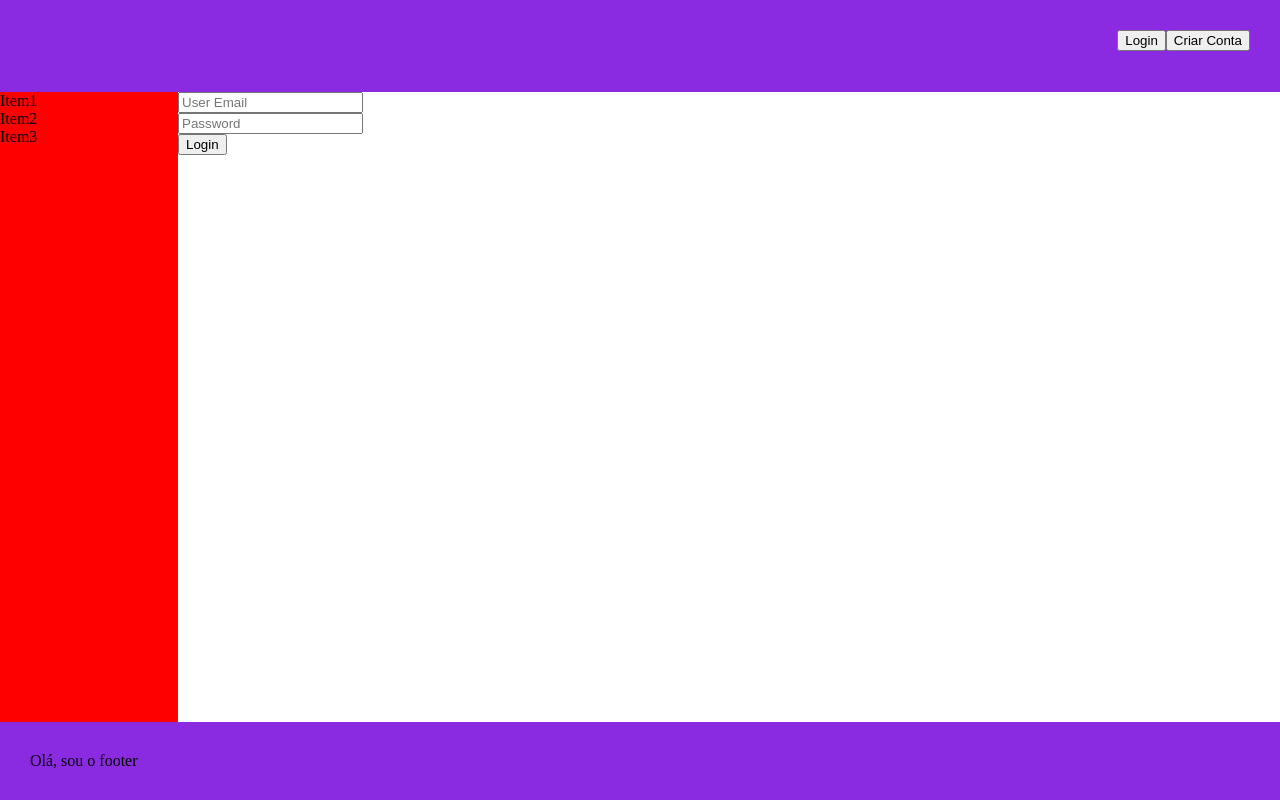
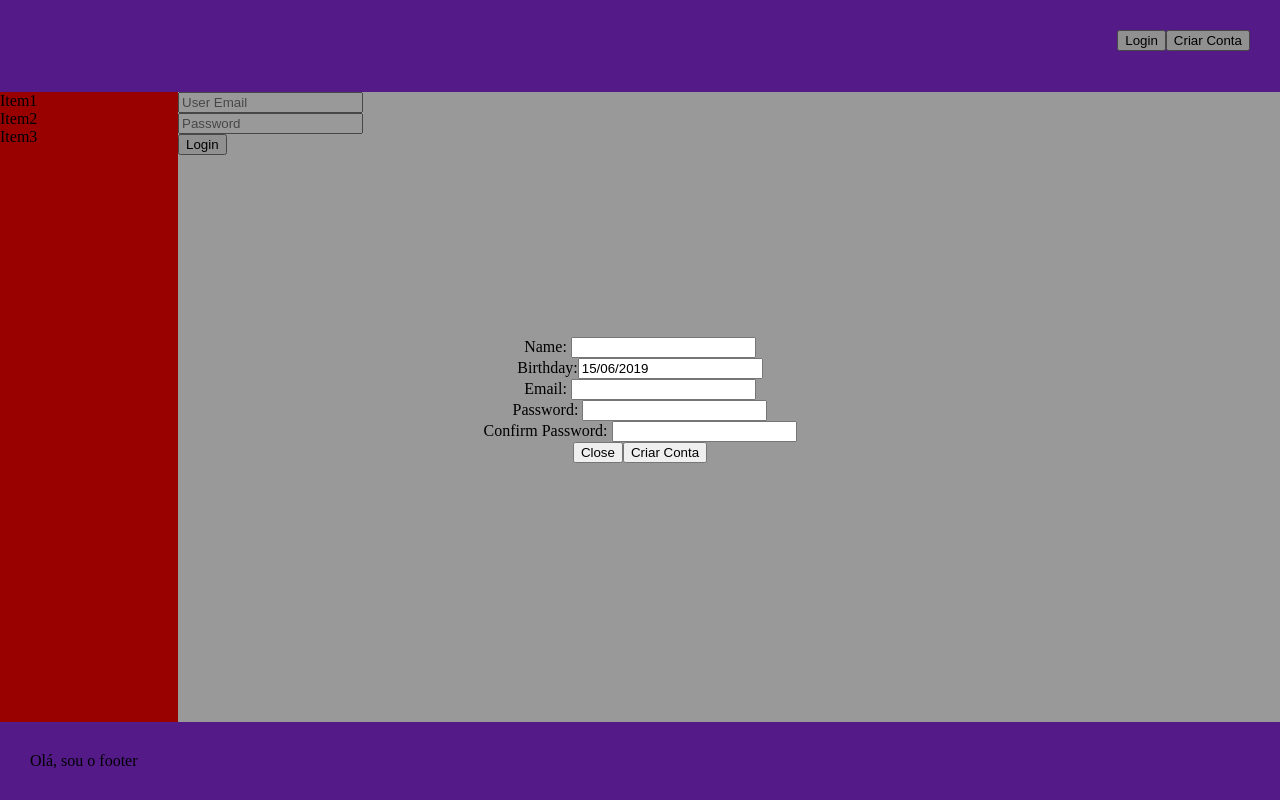
Before and after one commit to jlambert97/ContextKanban, a React (Create React App) app: page / in a window 1280 px wide. Both pictures are taken after a click on the button "Criar Conta". Built offline with nearby package versions, Linux system fonts and the light colour scheme.

Commit message:
Modal Working

```diff
--- a/package.json
+++ b/package.json
@@ -13,6 +13,7 @@
     "@types/redux": "^3.6.0",
     "@types/styled-components": "^4.1.16",
     "react": "^16.8.6",
+    "react-datepicker": "^2.7.0",
     "react-dom": "^16.8.6",
     "react-redux": "^7.1.0",
     "react-router": "^5.0.1",
@@ -43,5 +44,8 @@
       "last 1 firefox version",
       "last 1 safari version"
     ]
+  },
+  "devDependencies": {
+    "@types/react-datepicker": "^2.3.0"
   }
 }
--- a/src/App/App.tsx
+++ b/src/App/App.tsx
@@ -5,9 +5,15 @@ import Dashboard from '../Dashboard/Dashboard'
 import Header from '../Header/Header'
 import Footer from '../Footer/Footer'
 import SideMenu from '../SideMenu/SideMenu'
+import CriarContaModal from '../Modais/CriarConta/CriarContaModal'
 import * as MainStyleSheet from './AppStyle'
+import { IAppState } from '../App/CombineReducers';
+import { connect } from 'react-redux';
 
-class App extends Component {
+interface StateProps {
+  state: IAppState
+}
+class App extends Component<StateProps> {
   render() {
     return (
       <div>
@@ -20,11 +26,21 @@ class App extends Component {
               <Route path="/dashboard" component={Dashboard} />
             </Switch>
           </Router>
+          {this.props.state.header.modalCriarConta &&
+            <MainStyleSheet.BackgroundModal>
+              <CriarContaModal />
+            </MainStyleSheet.BackgroundModal>
+          }
         </MainStyleSheet.MainStyle>
         <Footer />
       </div>
     )
   };
 }
+const mapStateToProps = (states: IAppState): StateProps => {
+  return {
+    state: states
+  }
+}
 
-export default App
+export default connect<StateProps, any, any, IAppState>(mapStateToProps)(App)
--- a/src/App/AppStyle.js
+++ b/src/App/AppStyle.js
@@ -4,3 +4,15 @@ export const MainStyle = styled.div`
 position: absolute;
 left:178px; top:92px; right:0; bottom:0;
 `
+
+export const BackgroundModal = styled.div`
+    position: fixed; /* Stay in place */
+    z-index: 1; /* Sit on top */
+    left: 0;
+    top: 0;
+    width: 100%; /* Full width */
+    height: 100%; /* Full height */
+    overflow: auto; /* Enable scroll if needed */
+    background-color: rgb(0,0,0); /* Fallback color */
+    background-color: rgba(0,0,0,0.4); /* Black w/ opacity */
+`
--- a/src/App/CombineReducers.ts
+++ b/src/App/CombineReducers.ts
@@ -3,13 +3,17 @@ import { loginReducer } from '../Login/redux/reducer'
 import { LoginState } from '../Login/redux/types';
 import { HeaderState } from '../Header/redux/types'
 import { headerReducer } from '../Header/redux/reducer'
+import { CriarContaState } from '../Modais/CriarConta/redux/types'
+import { criarContaReducer } from '../Modais/CriarConta/redux/reducer'
 
 export interface IAppState {
     login: LoginState
     header: HeaderState
+    criarContaModal: CriarContaState
 }
 
 export const AppState = combineReducers({
     login: loginReducer,
-    header: headerReducer
+    header: headerReducer,
+    criarContaModal: criarContaReducer
 })
--- a/src/Login/redux/actions.ts
+++ b/src/Login/redux/actions.ts
@@ -1,7 +1,6 @@
 import { EMAIL_CHANGE, PASSWORD_CHANGE, AUTH_CHANGE, LoginActionTypes} from './types'
 
 export function emailChange(newValue: string): LoginActionTypes {
-    console.log('pingou aqui na action')
     return {
         type: EMAIL_CHANGE,
         emailValue: newValue
--- a/src/Login/redux/reducer.ts
+++ b/src/Login/redux/reducer.ts
@@ -7,11 +7,6 @@ import {
 } from './types'
 
 const initialState: LoginState = {
-    // loginState: {
-    //     email: '',
-    //     password: '',
-    //     authenticated: false
-    // }
     email: '',
     password: '',
     authenticated: false
--- /dev/null
+++ b/src/Modais/CriarConta/CriarConta.css
@@ -0,0 +1,8 @@
+.modal {
+    width: 100vw;
+    height: 100vh;
+    display: flex;
+    flex-direction: column;
+    justify-content: center;
+    align-items: center
+}
--- /dev/null
+++ b/src/Modais/CriarConta/CriarContaModal.tsx
@@ -0,0 +1,90 @@
+import React, { Component, ChangeEvent } from 'react';
+import { emailChange, passwordChange, confirmPasswordChange, nameChange, birthChange } from './redux/actions'
+import { showModalLogin, showModalCriarConta } from '../../Header/redux/actions'
+import { CriarContaState } from './redux/types'
+import { connect } from 'react-redux';
+import { ThunkDispatch } from 'redux-thunk'
+import { IAppState } from '../../App/CombineReducers';
+import DatePicker from 'react-datepicker'
+import 'react-datepicker/dist/react-datepicker.css';
+import './CriarConta.css'
+
+interface State {
+  emailChange: typeof emailChange
+  passwordChange: typeof passwordChange
+  confirmPasswordChange: typeof confirmPasswordChange
+  nameChange: typeof nameChange
+  birthChange: typeof birthChange
+  showModalLogin: typeof showModalLogin
+  showModalCriarConta: typeof showModalCriarConta
+
+  criarContaState: CriarContaState
+}
+interface StateProps {
+  state: IAppState
+}
+interface DispatchProps {
+  emailChange: (newValue: ChangeEvent<HTMLInputElement>) => void;
+  passwordChange: (newValue: ChangeEvent<HTMLInputElement>) => void;
+  confirmPasswordChange: (newValue: ChangeEvent<HTMLInputElement>) => void;
+  nameChange: (newValue: ChangeEvent<HTMLInputElement>) => void;
+  birthChange: (newValue: Date) => void;
+  showModalLogin: (newValue: boolean) => void;
+  showModalCriarConta: (newValue: boolean) => void;
+}
+interface OwnProps {
+
+}
+type Props = StateProps & DispatchProps & OwnProps
+
+class CriarContaModal extends Component<Props, State> {
+  render() {
+    return (
+      <div className="modal" id="modal">
+        <div>
+          Name: <input onChange={this.props.nameChange}></input>
+        </div>
+        <div>
+          Birthday:
+            <DatePicker
+              dateFormat="dd/MM/yyyy"
+              onChange={this.props.birthChange}
+              selected={this.props.state.criarContaModal.birth}
+            />
+        </div>
+        <div>
+          Email: <input onChange={this.props.emailChange}></input>
+        </div>
+        <div>
+          Password: <input type="password" onChange={this.props.passwordChange}></input>
+        </div>
+        <div>
+          Confirm Password: <input type="password" onChange={this.props.confirmPasswordChange}></input>
+        </div>
+        <div>
+          <button onClick={() => this.props.showModalCriarConta(false)}>Close</button>
+          <button>Criar Conta</button>
+        </div>
+      </div>
+    )
+  };
+}
+
+const mapStateToProps = (states: IAppState, ownProps: OwnProps): StateProps => {
+  return {
+    state: states
+  }
+}
+const mapDispatchToProps = (dispatch: ThunkDispatch<{}, {}, any>, ownProps: OwnProps): DispatchProps => {
+  return {
+        emailChange: (e: ChangeEvent<HTMLInputElement>) => {dispatch(emailChange(e.target.value))},
+        passwordChange: (e: ChangeEvent<HTMLInputElement>) => {dispatch(passwordChange(e.target.value))},
+        confirmPasswordChange: (e: ChangeEvent<HTMLInputElement>) => {dispatch(confirmPasswordChange(e.target.value))},
+        nameChange: (e: ChangeEvent<HTMLInputElement>) => {dispatch(nameChange(e.target.value))},
+        birthChange: (e: Date) => {dispatch(birthChange(e))},
+        showModalLogin: (e: boolean) => {dispatch(showModalLogin(e))},
+        showModalCriarConta: (e: boolean) => {dispatch(showModalCriarConta(e))}
+    }
+  }
+
+  export default connect<StateProps, DispatchProps, OwnProps, IAppState>(mapStateToProps, mapDispatchToProps)(CriarContaModal)
--- /dev/null
+++ b/src/Modais/CriarConta/redux/actions.ts
@@ -0,0 +1,32 @@
+import { EMAIL_CHANGE, CONFIRM_PASSWORD_CHANGE, PASSWORD_CHANGE, NAME_CHANGE, BIRTH_CHANGE, CriarContaActionTypes} from './types'
+
+export function nameChange(newValue: string): CriarContaActionTypes {
+    return {
+        type: NAME_CHANGE,
+        nameValue: newValue
+    }
+}
+export function birthChange(newValue: Date): CriarContaActionTypes {
+    return {
+        type: BIRTH_CHANGE,
+        birthValue: newValue
+    }
+}
+export function emailChange(newValue: string): CriarContaActionTypes {
+    return {
+        type: EMAIL_CHANGE,
+        emailValue: newValue
+    }
+}
+export function passwordChange(newValue: string): CriarContaActionTypes {
+    return {
+        type: PASSWORD_CHANGE,
+        passwordValue: newValue
+    }
+}
+export function confirmPasswordChange(newValue: string): CriarContaActionTypes {
+    return {
+        type: CONFIRM_PASSWORD_CHANGE,
+        confirmPasswordValue: newValue
+    }
+}
--- /dev/null
+++ b/src/Modais/CriarConta/redux/reducer.ts
@@ -0,0 +1,57 @@
+import {
+    EMAIL_CHANGE,
+    PASSWORD_CHANGE,
+    CONFIRM_PASSWORD_CHANGE,
+    BIRTH_CHANGE,
+    NAME_CHANGE,
+    CriarContaActionTypes,
+    CriarContaState
+} from './types'
+
+const initialState: CriarContaState = {
+    email: '',
+    password: '',
+    confirmPassword: '',
+    birth: new Date(),
+    name: ''
+}
+
+export function criarContaReducer(
+    state = initialState,
+    action: CriarContaActionTypes
+): CriarContaState {
+    switch (action.type) {
+        case EMAIL_CHANGE:{
+            return {
+                ...state,
+                email: action.emailValue
+            }
+        }
+        case PASSWORD_CHANGE:{
+            return {
+                ...state,
+                password: action.passwordValue
+            }
+        }
+        case CONFIRM_PASSWORD_CHANGE:{
+            return {
+                ...state,
+                confirmPassword: action.confirmPasswordValue
+            }
+        }
+        case NAME_CHANGE: {
+            return {
+                ...state,
+                name: action.nameValue
+            }
+        }
+        case BIRTH_CHANGE: {
+            return {
+                ...state,
+                birth: action.birthValue
+            }
+        }
+        default:
+            return state
+    }
+}
--- /dev/null
+++ b/src/Modais/CriarConta/redux/types.ts
@@ -0,0 +1,38 @@
+export const NAME_CHANGE = 'NAME_CHANGE'
+export const BIRTH_CHANGE = 'BIRTH_CHANGE'
+export const EMAIL_CHANGE = 'EMAIL_CHANGE'
+export const PASSWORD_CHANGE = 'PASSWORD_CHANGE'
+export const CONFIRM_PASSWORD_CHANGE = 'CONFIRM_PASSWORD_CHANGE'
+
+
+export interface NameChangeAction {
+    type: typeof NAME_CHANGE
+    nameValue: string
+}
+export interface BirthChangeAction {
+    type: typeof BIRTH_CHANGE
+    birthValue: Date
+}
+export interface EmailChangeAction {
+    type: typeof EMAIL_CHANGE
+    emailValue: string
+}
+export interface PasswordChangeAction {
+    type: typeof PASSWORD_CHANGE
+    passwordValue: string
+}
+export interface ConfirmPasswordChangeAction {
+    type: typeof CONFIRM_PASSWORD_CHANGE
+    confirmPasswordValue: string
+}
+
+
+export interface CriarContaState {
+    name: string
+    birth: Date
+    email: string
+    password: string
+    confirmPassword: string
+}
+
+export type CriarContaActionTypes = EmailChangeAction | PasswordChangeAction | NameChangeAction |  BirthChangeAction | ConfirmPasswordChangeAction
```
Also changed, not shown: 1 other file (tests, documents, lock files or other folders).
